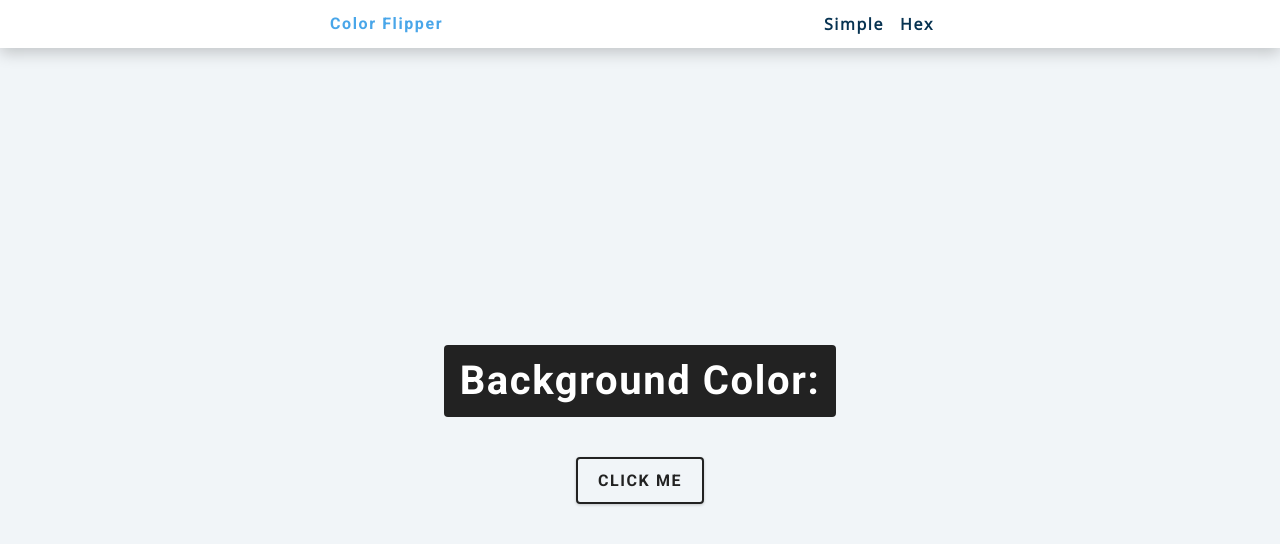
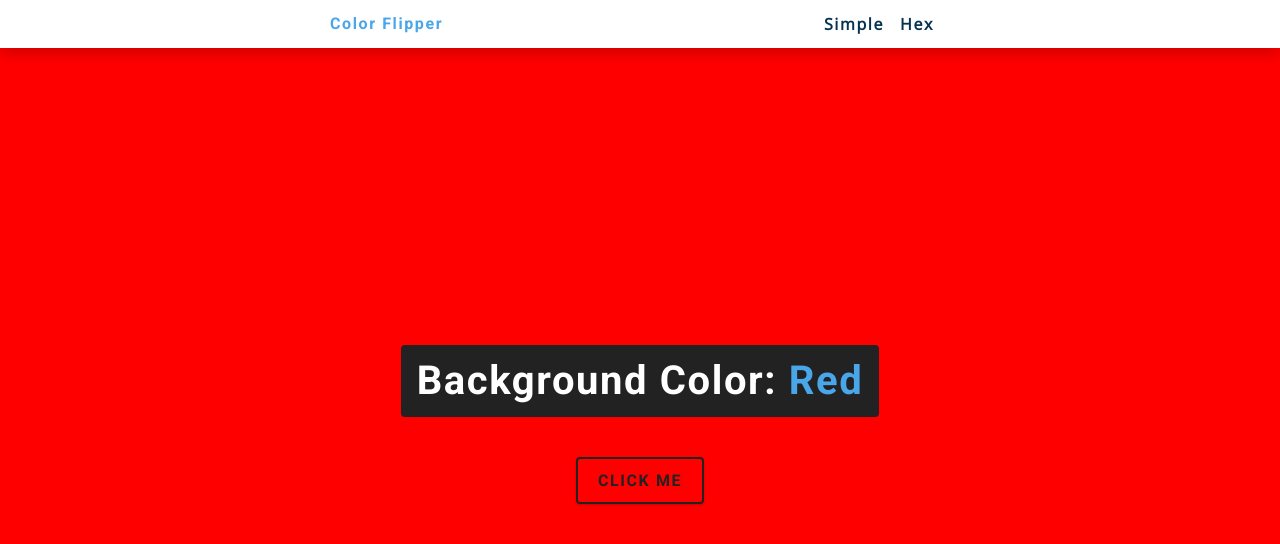
Before and after one commit to HumbleGh/JS-Pro2, a plain HTML site: page index.html in a window 1280 px wide. Both pictures are taken after a click on the button "CLICK ME". Drawn offline with nearby package versions, Linux system fonts and the light colour scheme.

Commit message:
color-bug fixed

```diff
--- a/app.js
+++ b/app.js
@@ -1,17 +1,15 @@
 const colors = ["green", "red", "rgba(133,122,200)", "#f15025"];
-
 const btn = document.getElementById("btn");
 const color = document.querySelector(".color");
 
 btn.addEventListener('click', function() {
+    const randomNumber = getRandomNumber();
 
-    // Get random number between 0 - 3
-    const randomNumber = getRandomNumber();
 
     document.body.style.backgroundColor = colors[randomNumber];
     color.textContent = colors[randomNumber];
 });
 
 function getRandomNumber() {
-    return Math.floor(Math.random() * colors.lenght);
+    return Math.floor(Math.random() * colors.length);
 }
--- a/index.html
+++ b/index.html
@@ -1,9 +1,9 @@
 <!DOCTYPE html>
 <html lang="en">
        <head>
-        <meta charset="UTF-8">
+        <meta charset="UTF-8" />
         <meta http-equiv="X-UA-Compatible" content="IE=edge,chrome=1">
-        <meta name="viewport" content="width=device-width, initial-scale=1.">
+        <meta name="viewport" content="width=device-width, initial-scale=1."/>
         <title> Color Flipper </title>
 
         <link rel="stylesheet" href="style.css" />
```
